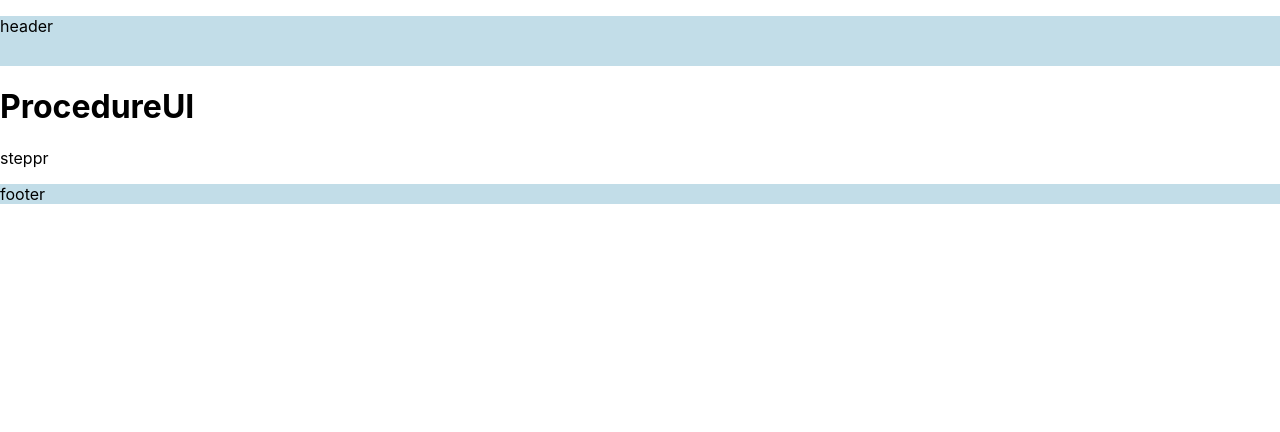
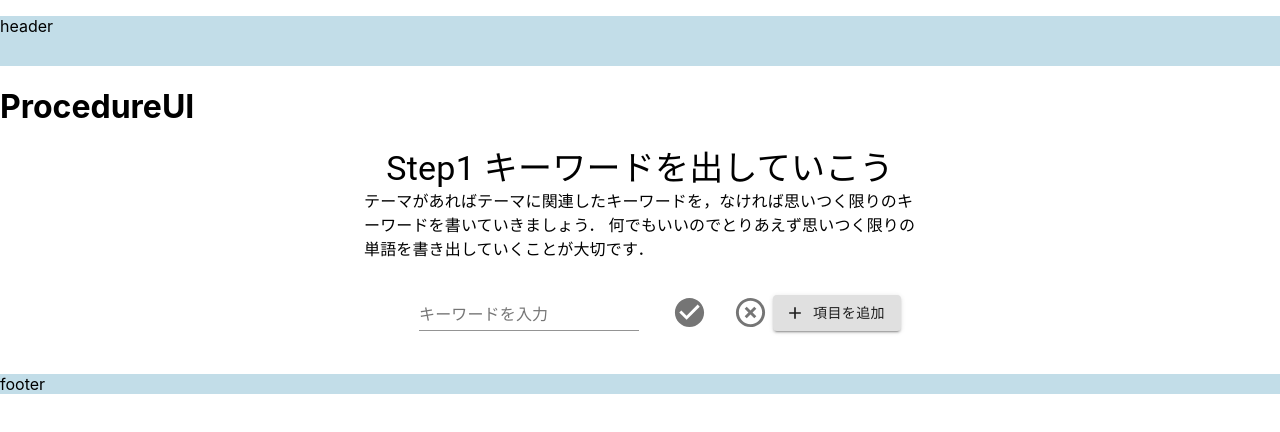
Before and after one commit to HackU-2020-vol4/front-end, a React (Create React App) app: page /procedure in a window 1280 px wide. Shown: the top 432 px of the page. Built offline with nearby package versions, Linux system fonts and the light colour scheme.

Commit message:
Step1のテキストフィールドと追加ボタンの実装

```diff
--- a/package.json
+++ b/package.json
@@ -4,6 +4,7 @@
   "private": true,
   "dependencies": {
     "@material-ui/core": "^4.11.3",
+    "@material-ui/icons": "^4.11.2",
     "@testing-library/jest-dom": "^5.11.4",
     "@testing-library/react": "^11.1.0",
     "@testing-library/user-event": "^12.1.10",
--- /dev/null
+++ b/src/Presentation/components/InputParts/InputKeyword.js
@@ -0,0 +1,26 @@
+import React from 'react';
+import {Grid, TextField, IconButton} from '@material-ui/core';
+import CheckCircleIcon from '@material-ui/icons/CheckCircle';
+import HighlightOffIcon from '@material-ui/icons/HighlightOff';
+
+function InputKeyword() {
+    return (
+        <Grid container spacing={1}>
+            <Grid item xs={8}>
+                <TextField id="standard-basic" label="キーワードを入力" />
+            </Grid>
+            <Grid item xs={2}>
+                <IconButton >
+                <CheckCircleIcon fontSize="large"/>
+                </IconButton>
+            </Grid>
+            <Grid item xs={2}>
+                <IconButton >
+                <HighlightOffIcon fontSize="large"/>
+                </IconButton>
+            </Grid>
+        </Grid>
+    );
+  }
+
+  export default InputKeyword;
--- a/src/Presentation/components/Procedures/Step1Keyword.js
+++ b/src/Presentation/components/Procedures/Step1Keyword.js
@@ -1,9 +1,50 @@
-import React from 'react';
+import React, { Component } from 'react';
+import {Container, Grid, Typography, Button} from '@material-ui/core';
+import AddIcon from '@material-ui/icons/Add';
+import InputKeyword from '../InputParts/InputKeyword';
+// import AddButton from '../InputParts/AddButton';
 
-function Step1Keyword() {
-  return (
-    <p>Step1Keyword</p>
-  );
+class Step1Keyword extends Component {
+
+  constructor() {
+    super()
+    this.state={
+      KeywordList: [],
+      value: "",
+    }
+    this.addKeyword = this.addKeyword.bind(this)
+  }
+
+  addKeyword() {
+    this.setState({
+      KeywordList: this.state.KeywordList.concat(this.state.value),
+      value: "",
+    })
+  }
+
+
+  render(){
+    return (
+      <Container maxWidth="sm">
+      <Grid container alignItems="center" justify="center">
+        <Typography variant="h4">Step1 キーワードを出していこう</Typography>
+        <Typography variant="body1" gutterBottom>
+          テーマがあればテーマに関連したキーワードを，なければ思いつく限りのキーワードを書いていきましょう．
+          何でもいいのでとりあえず思いつく限りの単語を書き出していくことが大切です．
+        </Typography>
+        <ul>
+          <InputKeyword />
+          {this.state.KeywordList.map((todo, idx) => {
+            return <InputKeyword key={idx}/>})}
+        </ul>
+        <Button onClick={this.addKeyword} variant="contained" startIcon={<AddIcon />}>
+          項目を追加
+        </Button>
+      </Grid>
+      </Container>
+    );
+  }
+
 }
 
 export default Step1Keyword;
--- a/src/Presentation/components/Steppers/Stepper.js
+++ b/src/Presentation/components/Steppers/Stepper.js
@@ -7,7 +7,7 @@ import Step4Vote from '../Procedures/Step4Vote';
 
 function Stepper() {
   return (
-    <p>steppr</p>
+    <Step1Keyword/>
   );
 }
 
```
Also changed, not shown: 1 other file (tests, documents, lock files or other folders).
